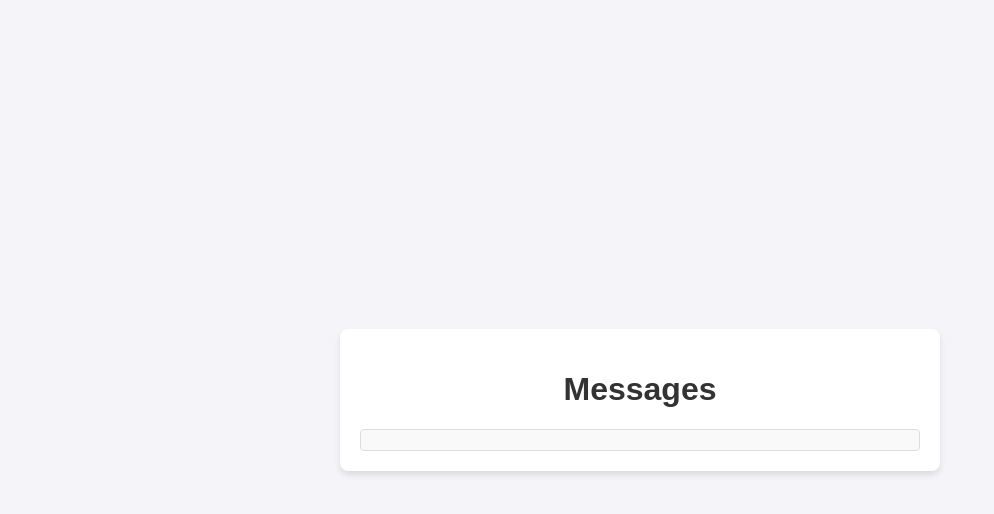
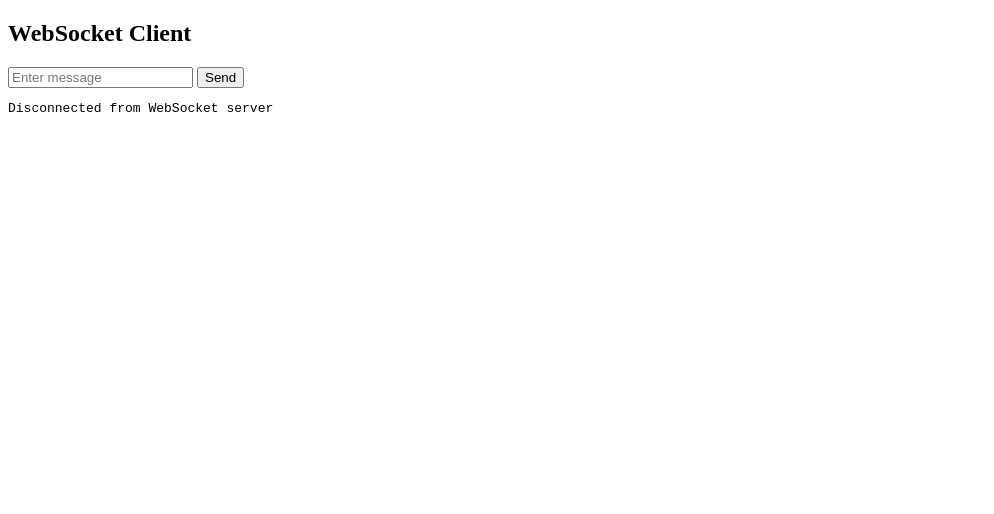
Before and after one commit to devworlds/eda-message-go, a plain HTML site: page index.html in a window 1280 px wide. Shown: the whole page, without its empty margins (0-994 px from the left). Drawn offline with Linux system fonts and the light colour scheme.

Commit message:
merge main

```diff
--- a/index.html
+++ b/index.html
@@ -2,80 +2,34 @@
 <html lang="en">
 <head>
     <meta charset="UTF-8">
-    <meta name="viewport" content="width=device-width, initial-scale=1.0">
-    <title>WebSocket Messages</title>
-    <style>
-        body {
-            font-family: Arial, sans-serif;
-            background-color: #f4f4f9;
-            margin: 0;
-            padding: 0;
-            display: flex;
-            justify-content: center;
-            align-items: center;
-            height: 100vh;
-        }
-
-        #container {
-            background: #ffffff;
-            box-shadow: 0 4px 6px rgba(0, 0, 0, 0.1);
-            border-radius: 8px;
-            width: 90%;
-            max-width: 600px;
-            padding: 20px;
-            box-sizing: border-box;
-        }
-
-        h1 {
-            text-align: center;
-            color: #333;
-        }
-
-        ul {
-            list-style: none;
-            padding: 0;
-            margin: 0;
-            max-height: 400px;
-            overflow-y: auto;
-            border: 1px solid #ddd;
-            border-radius: 4px;
-            padding: 10px;
-            background: #f9f9f9;
-        }
-
-        li {
-            padding: 10px;
-            margin-bottom: 10px;
-            background: #e9ecef;
-            border-radius: 4px;
-            color: #333;
-        }
-
-        li:nth-child(odd) {
-            background: #dee2e6;
-        }
-    </style>
+    <title>WebSocket Client</title>
 </head>
 <body>
-    <div id="container">
-        <h1>Messages</h1>
-        <ul id="messages"></ul>
-    </div>
+    <h2>WebSocket Client</h2>
+    <input type="text" id="messageInput" placeholder="Enter message" />
+    <button onclick="sendMessage()">Send</button>
+    <pre id="messages"></pre>
 
     <script>
-        const ws = new WebSocket("ws://localhost:30080/ws");
-        const messages = document.getElementById("messages");
+        let socket = new WebSocket("ws://localhost:30080/ws");
 
-        ws.onmessage = (event) => {
-            const message = document.createElement("li");
-            message.textContent = event.data;
-            messages.appendChild(message);
-            messages.scrollTop = messages.scrollHeight; // Scroll to the bottom
+        socket.onopen = function(event) {
+            document.getElementById("messages").textContent += "Connected to WebSocket server\n";
         };
 
-        ws.onerror = (error) => {
-            console.error("WebSocket error:", error);
+        socket.onmessage = function(event) {
+            document.getElementById("messages").textContent += "Received: " + event.data + "\n";
         };
+
+        socket.onclose = function(event) {
+            document.getElementById("messages").textContent += "Disconnected from WebSocket server\n";
+        };
+
+        function sendMessage() {
+            let message = document.getElementById("messageInput").value;
+            socket.send(message);
+            document.getElementById("messageInput").value = "";
+        }
     </script>
 </body>
 </html>
```
Also changed, not shown: 1 other file.
